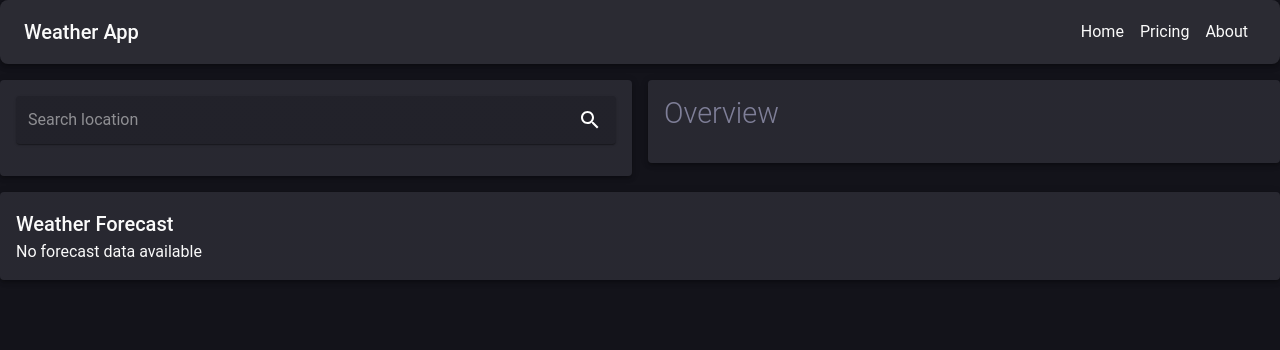
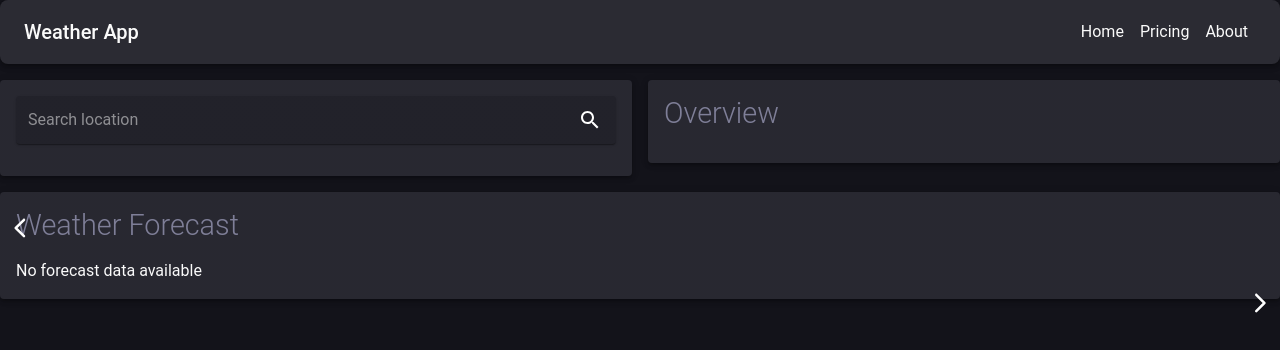
Before and after one commit to leo9iota/weather-app, a React (Create React App) app: page / in a window 1280 px wide. Shown: the top 350 px of the page. Built offline with nearby package versions, Linux system fonts and the light colour scheme.

Commit message:
Implement carousel

```diff
--- a/src/components/Forecast.jsx
+++ b/src/components/Forecast.jsx
@@ -1,22 +1,44 @@
-import React from 'react';
-import { Paper, Typography, Grid } from '@mui/material';
+import React, { useRef } from 'react';
+import { Paper, Typography, Grid, IconButton } from '@mui/material';
+import BackArrow from '@mui/icons-material/ArrowBackIosNewRounded';
+import ForwardArrow from '@mui/icons-material/ArrowForwardIosRounded';
 import { Swiper, SwiperSlide } from 'swiper/react';
 import 'swiper/css';
 
 function Forecast({ forecastData }) {
+  const swiperRef = useRef(null);
+
+  const goPrev = () => {
+    if (swiperRef.current) {
+      swiperRef.current.slidePrev();
+    }
+  };
+
+  const goNext = () => {
+    if (swiperRef.current) {
+      swiperRef.current.slideNext();
+    }
+  };
+
   return (
-    <Paper elevation={3} sx={{ padding: 2 }}>
-      <Typography variant='h6' component='h2'>
+    <Paper elevation={3} sx={{ padding: 2, position: 'relative' }}>
+      <IconButton sx={{ position: 'absolute', left: 0, zIndex: 1 }} onClick={goPrev}>
+        <BackArrow />
+      </IconButton>
+
+      <Typography variant='h2' component='h2' sx={{ marginBottom: 2 }}>
         Weather Forecast
       </Typography>
+
       {forecastData && forecastData.list ? (
         <Swiper
+          ref={swiperRef}
           spaceBetween={50}
           slidesPerView={3}
           onSlideChange={() => console.log('slide change')}
           onSwiper={(swiper) => console.log(swiper)}
         >
-          {forecastData.list.slice(0, 9).map((item, index) => (
+          {forecastData.list.slice(0, 24).map((item, index) => (
             <SwiperSlide key={index}>
               <Grid container spacing={2} sx={{ padding: 2 }}>
                 <Grid item xs={12}>
@@ -36,6 +58,10 @@ function Forecast({ forecastData }) {
       ) : (
         <Typography>No forecast data available</Typography>
       )}
+
+      <IconButton sx={{ position: 'absolute', right: 0, zIndex: 1 }} onClick={goNext}>
+        <ForwardArrow />
+      </IconButton>
     </Paper>
   );
 }
```
